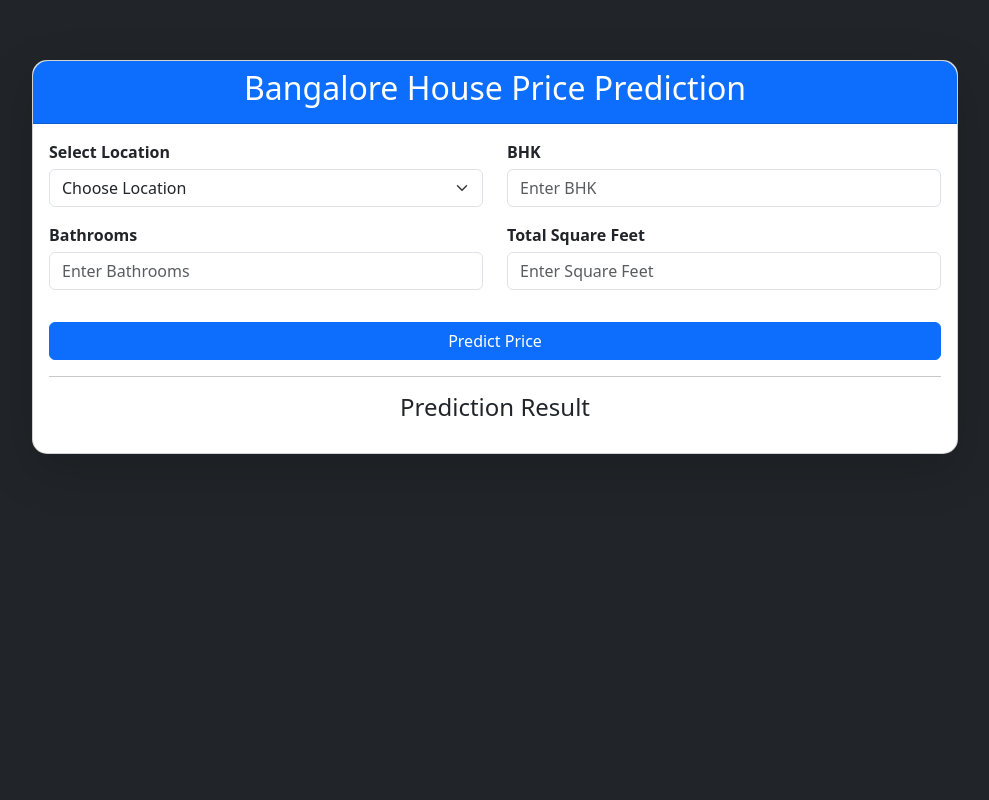
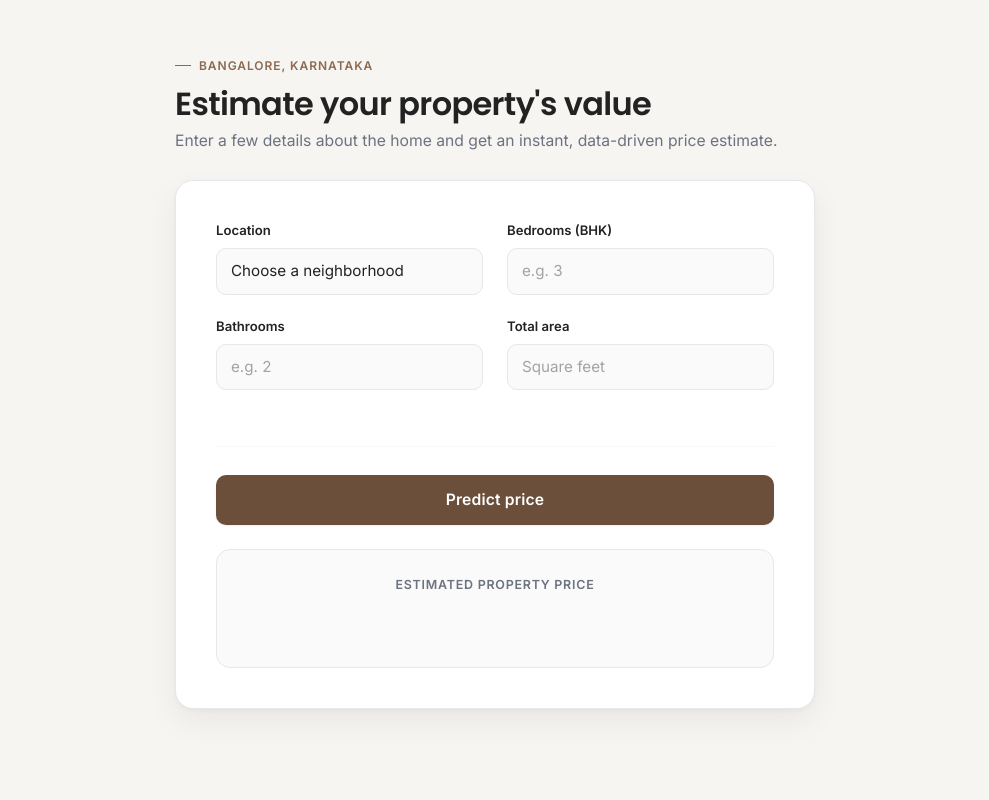
Before and after one commit to vikashkumarsingh21/Bangalore-House-Price, a Flask app: page / in a window 1280 px wide. Shown: the whole page, without its empty margins (145-1134 px from the left). Run offline with Flask 3, Linux system fonts and the light colour scheme; parts of the project's set-up code (start-up, migrations or seed data) failed here and were passed over.

Commit message:
update ui&ux design

```diff
--- a/templates/index.html
+++ b/templates/index.html
@@ -9,31 +9,225 @@
     <!-- Bootstrap CSS -->
     <link href="https://cdn.jsdelivr.net/npm/bootstrap@5.3.8/dist/css/bootstrap.min.css" rel="stylesheet">
 
+    <!-- Google Font -->
+    <link rel="preconnect" href="https://fonts.googleapis.com">
+    <link rel="preconnect" href="https://fonts.gstatic.com" crossorigin>
+    <link href="https://fonts.googleapis.com/css2?family=Inter:wght@400;500;600;700&family=Poppins:wght@500;600;700&display=swap" rel="stylesheet">
+
     <style>
+        :root {
+            --bg: #F7F5F2;
+            --card: #FFFFFF;
+            --text: #222222;
+            --text-secondary: #6B7280;
+            --accent: #6B4F3B;
+            --accent-secondary: #8C6A52;
+            --border: #E5E7EB;
+            --input-bg: #FAFAFA;
+            --success: #2E7D32;
+            --hover: #5A4231;
+        }
+
+        * {
+            box-sizing: border-box;
+        }
+
+        html, body {
+            height: 100%;
+        }
+
         body {
-            background: #212529;
+            background: var(--bg);
+            color: var(--text);
+            font-family: 'Inter', sans-serif;
+            min-height: 100vh;
+            padding: 48px 16px;
+        }
+
+        .eyebrow {
+            display: inline-flex;
+            align-items: center;
+            gap: 8px;
+            font-size: 12px;
+            font-weight: 600;
+            letter-spacing: 0.08em;
+            text-transform: uppercase;
+            color: var(--accent-secondary);
+            margin-bottom: 10px;
+        }
+
+        .eyebrow::before {
+            content: "";
+            display: inline-block;
+            width: 16px;
+            height: 1px;
+            background: var(--accent-secondary);
+        }
+
+        .page-title {
+            font-family: 'Poppins', sans-serif;
+            font-weight: 600;
+            font-size: 2rem;
+            color: var(--text);
+            letter-spacing: -0.02em;
+            margin-bottom: 6px;
+        }
+
+        .page-subtitle {
+            color: var(--text-secondary);
+            font-size: 0.98rem;
+            margin-bottom: 0;
+        }
+
+        .header-block {
+            max-width: 640px;
+            margin: 0 auto 28px auto;
         }
 
         .main-card {
-            margin-top: 60px;
-            border-radius: 15px;
+            max-width: 640px;
+            margin: 0 auto;
+            border-radius: 18px;
+            border: 1px solid var(--border);
+            background: var(--card);
+            box-shadow: 0 2px 4px rgba(20, 16, 12, 0.03), 0 12px 32px rgba(20, 16, 12, 0.06);
         }
 
-        .card-header {
-            background: #0d6efd;
-            color: white;
-            border-radius: 15px 15px 0 0 !important;
+        .card-body {
+            padding: 40px;
+        }
+
+        @media (max-width: 576px) {
+            .card-body {
+                padding: 28px 22px;
+            }
+
+            .page-title {
+                font-size: 1.6rem;
+            }
         }
 
         label {
-            font-weight: bold;
-            margin-bottom: 5px;
+            font-family: 'Inter', sans-serif;
+            font-weight: 600;
+            font-size: 0.82rem;
+            color: var(--text);
+            margin-bottom: 7px;
+            display: block;
+        }
+
+        .field-hint {
+            font-size: 0.78rem;
+            color: var(--text-secondary);
+            margin-top: 5px;
+            margin-bottom: 0;
+        }
+
+        .form-select,
+        .form-control {
+            background: var(--input-bg);
+            border: 1px solid var(--border);
+            border-radius: 10px;
+            padding: 11px 14px;
+            font-family: 'Inter', sans-serif;
+            font-size: 0.95rem;
+            color: var(--text);
+            height: auto;
+            transition: border-color 0.15s ease, box-shadow 0.15s ease, background-color 0.15s ease;
+        }
+
+        .form-select:hover,
+        .form-control:hover {
+            border-color: var(--accent-secondary);
+        }
+
+        .form-select:focus,
+        .form-control:focus {
+            border-color: var(--accent);
+            box-shadow: 0 0 0 3px rgba(107, 79, 59, 0.12);
+            background: var(--card);
+            outline: none;
+        }
+
+        .form-control::placeholder {
+            color: #A3A3A3;
+        }
+
+        .form-select {
+            cursor: pointer;
+        }
+
+        .field-group {
+            margin-bottom: 22px;
+        }
+
+        hr.divider {
+            border: none;
+            border-top: 1px solid var(--border);
+            margin: 34px 0 28px 0;
+        }
+
+        .btn-predict {
+            background: var(--accent);
+            border: none;
+            color: #FFFFFF;
+            font-family: 'Inter', sans-serif;
+            font-weight: 600;
+            font-size: 0.98rem;
+            padding: 13px 24px;
+            border-radius: 10px;
+            letter-spacing: 0.01em;
+            transition: background-color 0.18s ease, transform 0.12s ease, box-shadow 0.18s ease;
+            box-shadow: 0 1px 2px rgba(20, 16, 12, 0.08);
+        }
+
+        .btn-predict:hover {
+            background: var(--hover);
+            transform: translateY(-1px);
+            box-shadow: 0 6px 16px rgba(107, 79, 59, 0.22);
+            color: #FFFFFF;
+        }
+
+        .btn-predict:active {
+            transform: translateY(0);
+        }
+
+        .btn-predict:focus {
+            outline: none;
+            box-shadow: 0 0 0 3px rgba(107, 79, 59, 0.25);
+        }
+
+        .result-panel {
+            background: var(--input-bg);
+            border: 1px solid var(--border);
+            border-radius: 14px;
+            padding: 26px;
+            text-align: center;
+        }
+
+        .result-label {
+            font-size: 0.78rem;
+            font-weight: 600;
+            text-transform: uppercase;
+            letter-spacing: 0.06em;
+            color: var(--text-secondary);
+            margin-bottom: 10px;
         }
 
         #prediction {
-            color: #198754;
-            font-weight: bold;
-            margin-top: 15px;
+            font-family: 'Poppins', sans-serif;
+            color: var(--success);
+            font-weight: 600;
+            font-size: 1.9rem;
+            margin: 0;
+            letter-spacing: -0.01em;
+            min-height: 1.2em;
+        }
+
+        @media (max-width: 576px) {
+            #prediction {
+                font-size: 1.5rem;
+            }
         }
     </style>
 
@@ -43,17 +237,17 @@
 
     <div class="container">
 
+        <div class="header-block">
+            <div class="eyebrow">Bangalore, Karnataka</div>
+            <h1 class="page-title">Estimate your property's value</h1>
+            <p class="page-subtitle">Enter a few details about the home and get an instant, data-driven price estimate.</p>
+        </div>
+
         <div class="row justify-content-center">
 
-            <div class="col-lg-10 col-md-12">
+            <div class="col-12">
 
-                <div class="card shadow-lg main-card">
-
-                    <div class="card-header text-center">
-
-                        <h2>Bangalore House Price Prediction</h2>
-
-                    </div>
+                <div class="main-card">
 
                     <div class="card-body">
 
@@ -63,13 +257,13 @@
 
                                 <!-- Location -->
 
-                                <div class="col-md-6 mb-3">
+                                <div class="col-md-6 field-group">
 
-                                    <label>Select Location</label>
+                                    <label for="location">Location</label>
 
                                     <select class="form-select" id="location" name="location" required>
 
-                                        <option value="">Choose Location</option>
+                                        <option value="">Choose a neighborhood</option>
 
                                         {% for location in locations %}
 
@@ -87,64 +281,62 @@
 
                                 <!-- BHK -->
 
-                                <div class="col-md-6 mb-3">
+                                <div class="col-md-6 field-group">
 
-                                    <label>BHK</label>
+                                    <label for="bhk">Bedrooms (BHK)</label>
 
                                     <input type="number" class="form-control" id="bhk" name="bhk" min="1"
-                                        placeholder="Enter BHK" required>
+                                        placeholder="e.g. 3" required>
 
                                 </div>
 
                                 <!-- Bathroom -->
 
-                                <div class="col-md-6 mb-3">
+                                <div class="col-md-6 field-group">
 
-                                    <label>Bathrooms</label>
+                                    <label for="bath">Bathrooms</label>
 
                                     <input type="number" class="form-control" id="bath" name="bath" min="1"
-                                        placeholder="Enter Bathrooms" required>
+                                        placeholder="e.g. 2" required>
 
                                 </div>
 
                                 <!-- Square Feet -->
 
-                                <div class="col-md-6 mb-3">
+                                <div class="col-md-6 field-group">
 
-                                    <label>Total Square Feet</label>
+                                    <label for="total_sqft">Total area</label>
 
                                     <input type="number" class="form-control" id="total_sqft" name="total_sqft"
-                                        min="100" placeholder="Enter Square Feet" required>
-
-                                </div>
-
-                                <!-- Button -->
-
-                                <div class="col-12 mt-3">
-
-                                    <button type="submit" class="btn btn-primary w-100">
-
-                                        Predict Price
-
-                                    </button>
+                                        min="100" placeholder="Square feet" required>
 
                                 </div>
 
                             </div>
 
+                            <hr class="divider">
+
+                            <button type="submit" class="btn btn-predict w-100">
+
+                                Predict price
+
+                            </button>
+
                         </form>
 
-                        <hr>
+                        <div class="mt-4">
 
-                        <div class="text-center">
+                            <div class="result-panel">
 
-                            <h4>Prediction Result</h4>
+                                <div class="result-label">Estimated Property Price</div>
 
-                            <h3 id="prediction">
+                                <h3 id="prediction">
 
-                                {{ prediction_text }}
+                                    {{ prediction_text }}
 
-                            </h3>
+                                </h3>
+
+                            </div>
 
                         </div>
 
@@ -179,7 +371,7 @@
                     if (xhr.status === 200) {
 
                         document.getElementById("prediction").innerHTML =
-                            "Predicted Price: ₹ " + xhr.responseText;
+                            "₹ " + xhr.responseText;
 
                     } else {
 
```
